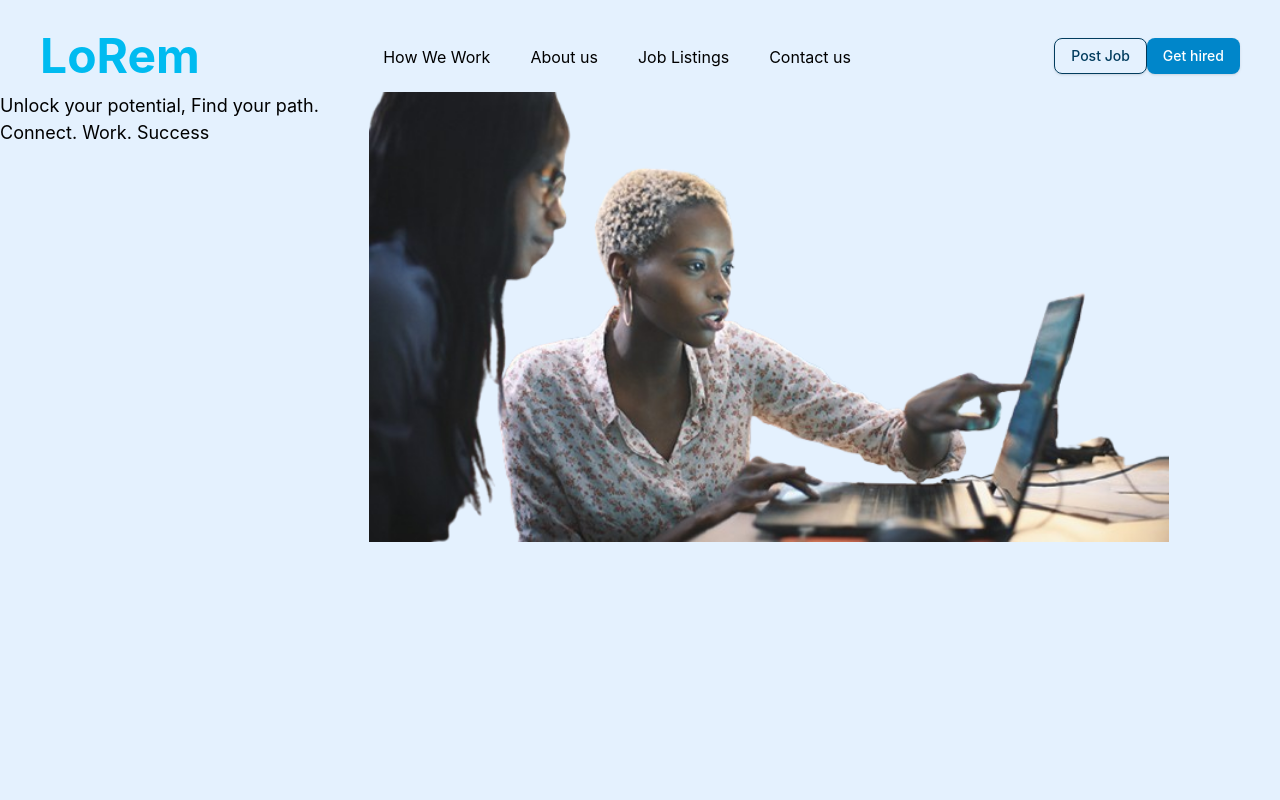
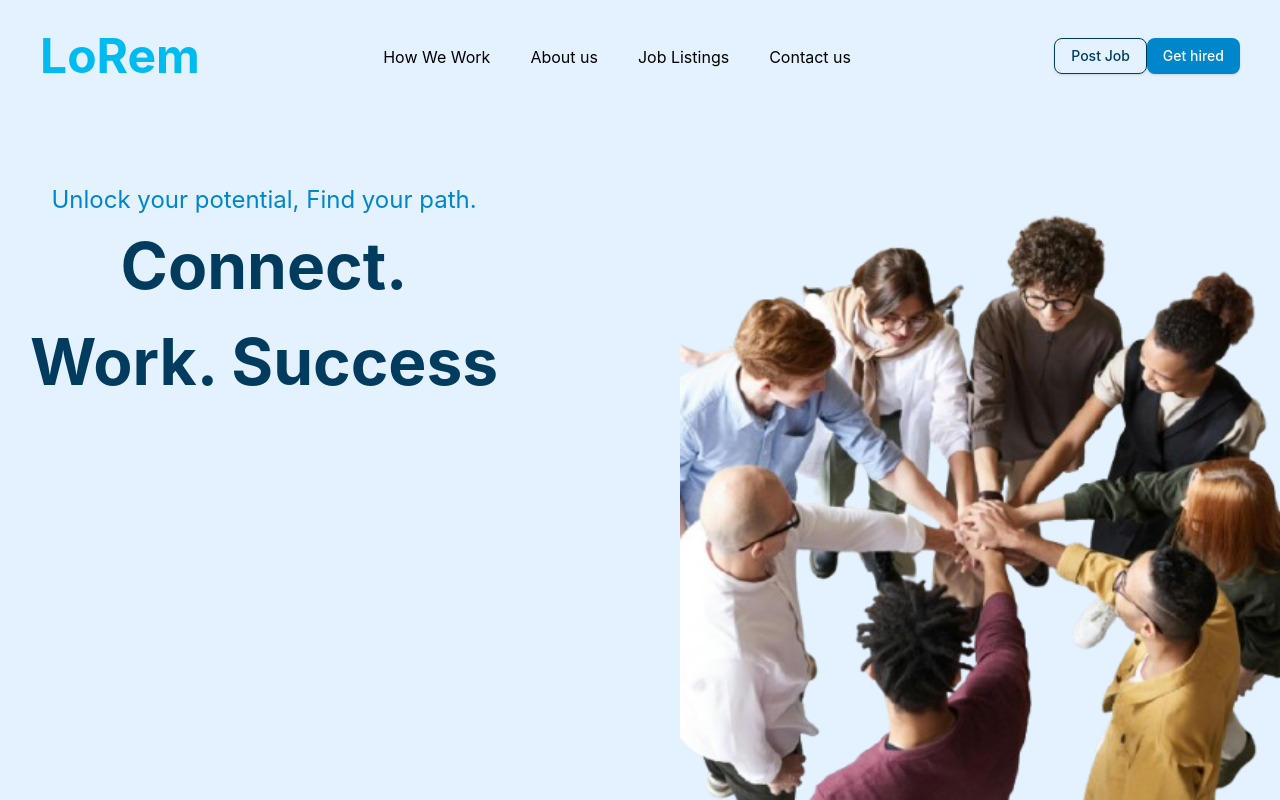
Before and after one commit to oduordaizy/NiaKazi_Mock_Up, a Next.js app: page / in a window 1280 px wide. Shown: the top 800 px of the page. Built offline with nearby package versions, Linux system fonts and the light colour scheme.

Commit message:
Somer updates to the pages

```diff
--- a/app/about/page.js
+++ b/app/about/page.js
@@ -1,6 +1,9 @@
+import CompleteNavbar from "@/components/Navigation";
+
 const About = ()=>{
     return(
         <>
+        <CompleteNavbar />
         <h1 className="title">About us</h1>
 
         <p>This ATS System is very similar to a customer relationship and management system (CRM) but it is designed for recruitment and trackingt purposes. Its main features include: Sourcing qualified candidates, Job posting, Parse resumes, Filter and search candidate database, Ranking and rate candidates, Mananging and tracking applications, Scheduling applicant interviews, Communication tools like automated emails and reminders to candidates and hiring manager, Reporting and analytics, Improve collaboration and ensuring compliance. </p>
--- a/app/contact/page.js
+++ b/app/contact/page.js
@@ -1,9 +1,14 @@
+import CompleteNavbar from "@/components/Navigation";
+
 const Contact = () => {
     return(
 
         <>
+            <CompleteNavbar />
             <h1 className="title">Contact us</h1>
             <p>Find us through the following platforms. y githiub</p>
+
+
         </>
 
 
--- a/app/globals.css
+++ b/app/globals.css
@@ -6,6 +6,7 @@ body {
   font-family: Inter;
   background: #e4f1fe;
   font-size: large;
+  height: 100%;
 }
 
 .title{
@@ -188,6 +189,76 @@ body {
 
 /***Home *****/
 .homeContainers{
+  position: relative;
   display: flex;
-  gap: 50px;
+  justify-content: space-between;
+  align-items: flex-start;
 }
+
+.homeContainers p{
+  color:#0086CA;
+  font-size: 1.5rem;
+}
+
+.homeContainers h1{
+  color:#013C5E;
+  font-size: 4rem;
+  font-weight: bold;
+}
+
+.homeText{
+  margin-left: 30px;
+  margin-top: 90px;
+
+}
+
+/*****Recruiter Login START ****/
+form{
+  width: 50%;
+  margin: 20px auto;
+
+}
+
+label{
+  display: block;
+  margin-top: 1px;
+  font-weight: bold;
+}
+input[type="text"],
+input[type="email"],
+input[type="password"],
+input[type="number"],
+select {
+  width: 100%;
+  padding: 10px;
+  margin: 5px 0 15px;
+  border: 1px solid #ccc;
+  border-radius: 4px;
+}
+
+h1, p{
+  text-align: center;
+}
+
+h1{
+  color: #013C5E;
+  font-size: 2rem;
+  font-weight: bold;
+}
+
+#submit{
+  color: white;
+  display: block;
+  width: 100%;
+  padding: 15px;
+  border: none;
+  border-radius: 5px;
+  background-color: #013C5E;
+  transition: background-color 0.3s ease, transform 0.3s ease;
+}
+
+#submit:hover{
+  background-color: #0086CA;
+}
+
+/***Recruiter Login END*****/
--- /dev/null
+++ b/app/howWeWork/page.js
@@ -0,0 +1,18 @@
+import CompleteNavbar from '@/components/Navigation'
+import React from 'react'
+
+function HowWeWork() {
+  return (
+
+    <div>
+        <CompleteNavbar />
+        At LoRem, we believe that success comes from understanding the needs of our clients and delivering results that exceed expectations. Our process is built on transparency, collaboration, and innovation. Here's how we work to bring your ideas to life:
+
+
+
+
+    </div>
+  )
+}
+
+export default HowWeWork
--- a/app/joblistings/page.js
+++ b/app/joblistings/page.js
@@ -1,10 +1,20 @@
+import JobsContainer from "@/components/jobsContainer";
+import CompleteNavbar from "@/components/Navigation";
+
 const Joblistings = () => {
+    return(
     <>
-    <h1 className="title">Job Listings</h1>
+        <CompleteNavbar />
+        <h1 className="title">Job Listings</h1>
 
-    <h1>Here you will see the list of some of the jobs available</h1>
+        <h1>Here you will see the list of some of the jobs available</h1>
+
+        <JobsContainer />
 
     </>
+    )
+
+
 }
 
 export default Joblistings;
--- a/app/page.js
+++ b/app/page.js
@@ -3,9 +3,6 @@
 import * as React from "react"
 import CompleteNavbar from "@/components/Navigation";
 import Image from 'next/image';
-
-
-
 
 export function Home() {
   return (
@@ -15,12 +12,12 @@ export function Home() {
         <CompleteNavbar />
         <div>
           <div className="homeContainers">
-            <div>
+            <div className="homeText">
             <p>Unlock your potential, Find your path.</p>
-            <h1>Connect. Work. Success</h1>
+            <h1>Connect.<br></br> Work. Success</h1>
             </div>
 
-          <div><Image id="" src="/bg_image.png" width={800} height={900} alt="Background Image"/></div>
+          <div><Image id="" src="/form-image.png" width={600} height={200} alt="Background Image"/></div>
         </div>
         </div>
 
--- a/app/recruiter/login/page.js
+++ b/app/recruiter/login/page.js
@@ -1,11 +1,11 @@
 import React from 'react'
-import { LoginForm } from "@/components/login-form"
+import Login from "@/components/login-form"
 
 function RecriterLogin() {
   return (
     <div className="flex min-h-svh flex-col items-center justify-center bg-muted p-6 md:p-10">
       <div className="w-full max-w-sm md:max-w-3xl">
-        <LoginForm />
+        <Login />
       </div>
     </div>
   )
```
